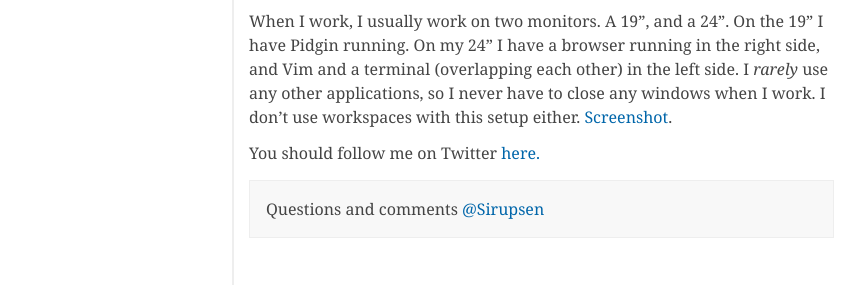
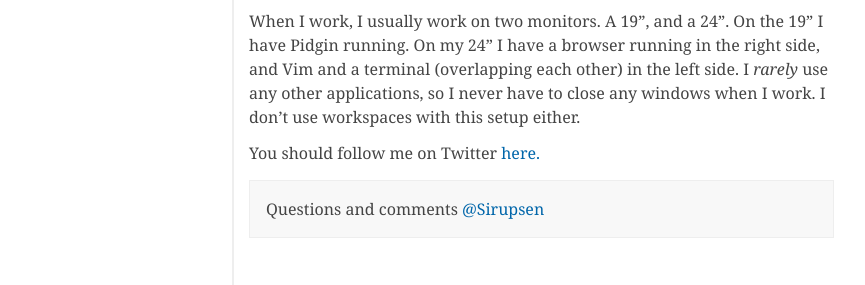
Before and after one commit to igor47/blog, a Jekyll site: the page built from _posts/2010-09-19-a-rubyists-development-environment.md, in a window 1280 px wide. Shown: the part 1594-1879 px from the top of the page, without its empty margins (18-883 px from the left). Built offline with Jekyll 4.4.1, drawn with Linux system fonts in a browser that asks for light colours; Markdown is read by kramdown in place of the engine named in the settings; comment, search, counter and statistics services are not loaded.

Commit message:
Removed screenshot tempoarily.

```diff
--- a/_posts/2010-09-19-a-rubyists-development-environment.md
+++ b/_posts/2010-09-19-a-rubyists-development-environment.md
@@ -40,4 +40,4 @@ To get my Vim plugins on a machine. I've made a [Rake task](http://github.com/Si
 
 ## Coding
 
-When I work, I usually work on two monitors. A 19", and a 24". On the 19" I have Pidgin running. On my 24" I have a browser running in the right side, and Vim and a terminal (overlapping each other) in the left side. I *rarely* use any other applications, so I never have to close any windows when I work. I don't use workspaces with this setup either. [Screenshot](http://imm.io/1m9x).
+When I work, I usually work on two monitors. A 19", and a 24". On the 19" I have Pidgin running. On my 24" I have a browser running in the right side, and Vim and a terminal (overlapping each other) in the left side. I *rarely* use any other applications, so I never have to close any windows when I work. I don't use workspaces with this setup either.
```
